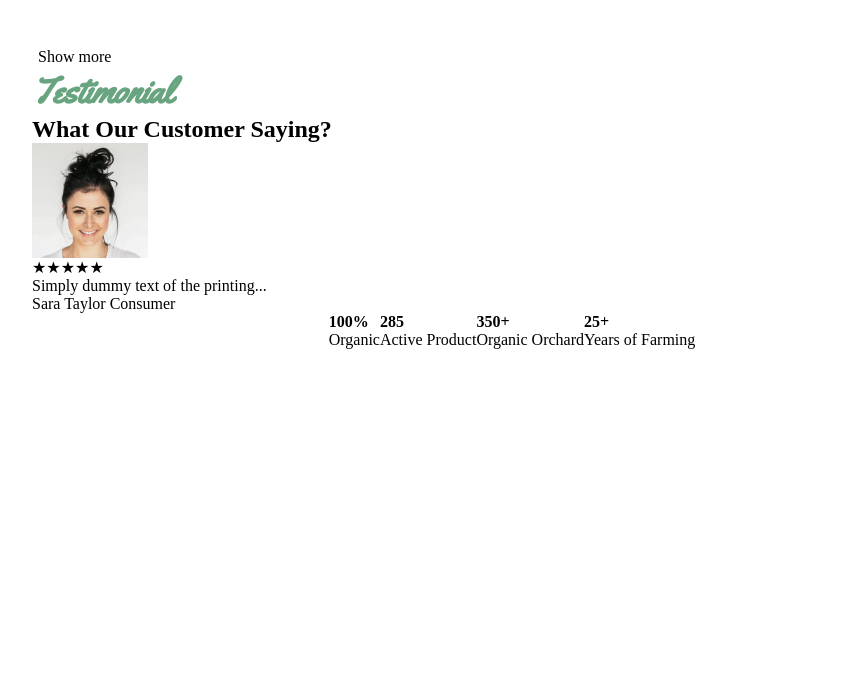
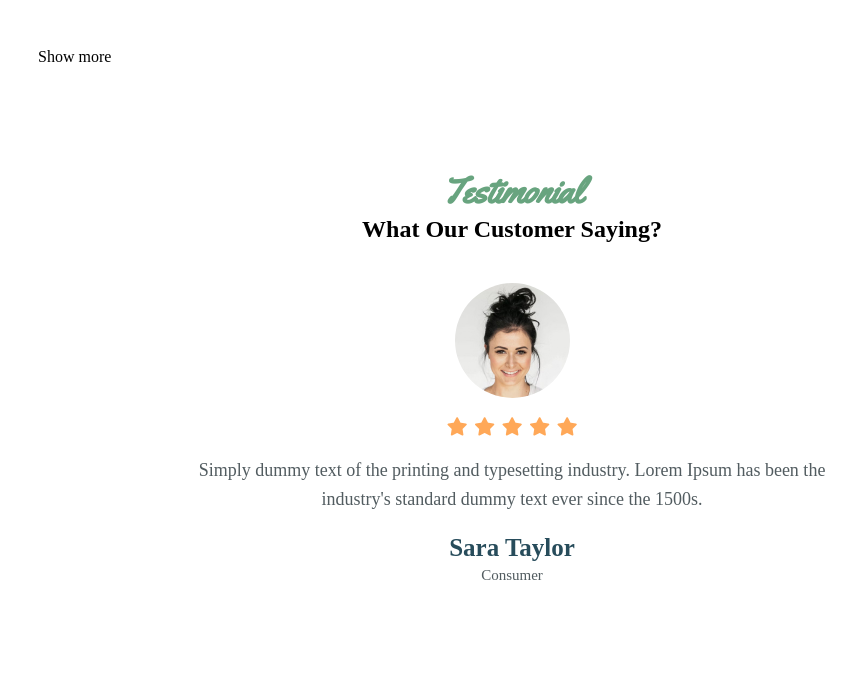
Before and after one commit to Rin1109/my-landing-vite, a website built with Vite: page index.html in a window 1280 px wide. Shown: the part 2016-2697 px from the top of the page, without its empty margins (128-984 px from the left). Before the commit the page ends 2365 px from the top, so only its background shows below. Built offline with nearby package versions, Linux system fonts and the light colour scheme; files whose address does not match are found by name.

Commit message:
Add styles for section 5 (swiper)

```diff
--- a/index.html
+++ b/index.html
@@ -154,36 +154,48 @@
           <button class="btn-load-more" id="load-more">Show more</button>
         </div>
 
-      </section>
+      <section class="sec-5">
   <div class="container">
+    <div class="sec-5__header">
       <h3 class="sec-subtitle yellowtail-text green-text">Testimonial</h3>
       <h2 class="sec-title">What Our Customer Saying?</h2>
+    </div>
 
     <div class="swiper sec5-cards">
       <div class="swiper-wrapper">
         <div class="swiper-slide sec5-card">
-          <span class="photo"><img src="/assets/images/sec-5-photo-1.jpg" alt="Sara Taylor"></span>
-          <span class="rating">★★★★★</span>
-          <p class="description">Simply dummy text of the printing...</p>
-          <span class="name">Sara Taylor</span>
-          <span class="role">Consumer</span>
+          <div class="sec5-card__photo">
+            <img src="/assets/images/sec-5-photo-1.jpg" alt="Sara Taylor">
+          </div>
+          <div class="sec5-card__rating">
+            <i class="fas fa-star"></i>
+            <i class="fas fa-star"></i>
+            <i class="fas fa-star"></i>
+            <i class="fas fa-star"></i>
+            <i class="fas fa-star"></i>
+          </div>
+          <p class="sec5-card__description">
+            Simply dummy text of the printing and typesetting industry. Lorem Ipsum has been the industry's standard dummy text ever since the 1500s.
+          </p>
+          <h4 class="sec5-card__name">Sara Taylor</h4>
+          <span class="sec5-card__role">Consumer</span>
         </div>
       </div>
-
       <div class="swiper-pagination"></div>
     </div>
+
     <div class="sec5-stats df align-c justify-c">
       <div class="sec5-stats-block">
-        <p><strong>100%</strong><br>Organic</p>
+        <p><strong>100%</strong>Organic</p>
       </div>
       <div class="sec5-stats-block">
-        <p><strong>285</strong><br>Active Product</p>
+        <p><strong>285</strong>Active Product</p>
       </div>
       <div class="sec5-stats-block">
-        <p><strong>350+</strong><br>Organic Orchard</p>
+        <p><strong>350+</strong>Organic Orchard</p>
       </div>
       <div class="sec5-stats-block">
-        <p><strong>25+</strong><br>Years of Farming</p>
+        <p><strong>25+</strong>Years of Farming</p>
       </div>
     </div>
   </div>
--- a/src/scss/main.scss
+++ b/src/scss/main.scss
@@ -5,3 +5,4 @@
 @import "header";
 @import "content";
 @import "product-card";
+@import "swiper";
--- a/src/scss/swiper.scss
+++ b/src/scss/swiper.scss
@@ -0,0 +1,136 @@
+// Секция 5 - Общие стили
+.sec-5 {
+  padding: 100px 0;
+  background: url("../assets/images/sec-5-bg.png") no-repeat center/cover;
+  text-align: center;
+
+  &__header {
+    margin-bottom: 40px;
+  }
+}
+
+// Контейнер слайдера
+.sec5-cards {
+  max-width: 800px;
+  margin: 0 auto;
+  padding-bottom: 60px; // Место для точек пагинации
+}
+
+// Слайд (Карточка отзыва)
+.sec5-card {
+  display: flex !important; // Гарантируем flex-контейнер
+  flex-direction: column; // Элементы друг под другом
+  align-items: center; // Центрируем элементы по горизонтали
+  justify-content: center; // Центрируем по вертикали
+  text-align: center; // Центрируем текст
+  width: 100%;
+
+  &__photo {
+    width: 115px;
+    height: 115px;
+    margin: 0 auto 20px auto; // Центрируем сам блок с фото
+
+    img {
+      width: 100%;
+      height: 100%;
+      border-radius: 50%;
+      object-fit: cover;
+      display: block;
+    }
+  }
+
+  &__rating {
+    color: #ffa858; // Оранжевый цвет звезд из макета
+    margin-bottom: 20px;
+    font-size: 18px;
+    display: flex;
+    gap: 5px; // Расстояние между звездами
+    justify-content: center;
+  }
+
+  &__description {
+    font-size: 18px;
+    line-height: 1.6;
+    color: #525c60;
+    margin-bottom: 20px;
+    max-width: 700px; // Чтобы текст не растягивался слишком сильно
+  }
+
+  &__name {
+    font-size: 25px;
+    color: #274c5b;
+    font-weight: 600;
+    margin-bottom: 5px;
+  }
+
+  &__role {
+    font-size: 15px;
+    color: #525c60;
+  }
+}
+
+// Стили пагинации Swiper (точки)
+.swiper-pagination-bullet {
+  background: #d4d4d4 !important;
+  opacity: 1;
+  width: 12px;
+  height: 12px;
+
+  &-active {
+    background: #7eb693 !important; // Зеленый цвет из урока
+  }
+}
+
+// Блок статистики (согласно слайду 16 презентации)
+.sec5-stats {
+  margin-top: 100px;
+  display: flex;
+  justify-content: center;
+  gap: 30px;
+  flex-wrap: wrap;
+
+  .sec5-stats-block {
+    width: 210px;
+    aspect-ratio: 1 / 1;
+    border-radius: 50%;
+    background-color: #f1f1f1;
+    border: solid 2px #7eb693; // Зеленая рамка
+    display: flex;
+    align-items: center;
+    justify-content: center;
+    transition: transform 0.3s ease;
+
+    &:hover {
+      transform: scale(1.05);
+    }
+
+    p {
+      text-align: center;
+      font-size: 18px;
+      color: #274c5b;
+      font-weight: 600;
+      margin: 0;
+
+      strong {
+        display: block;
+        font-size: 50px;
+        line-height: 1;
+        margin-bottom: 5px;
+        color: #274c5b;
+      }
+    }
+  }
+}
+
+// Адаптив для маленьких экранов
+@media (max-width: 768px) {
+  .sec5-stats {
+    gap: 20px;
+    .sec5-stats-block {
+      width: 160px; // Немного уменьшаем круги на мобильных
+      p strong {
+        font-size: 35px;
+      }
+    }
+  }
+}
```
Lines whose indentation alone changed are shown as unchanged.
